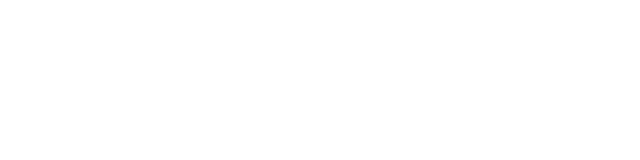
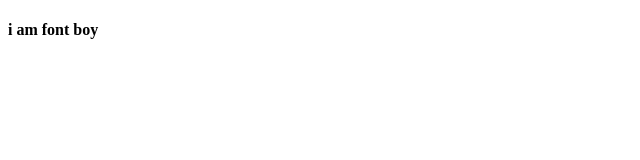
Before and after one commit to abdifitahabdulkadir/devoverflow, a Next.js app: page / in a window 1280 px wide. Shown: the top 160 px of the page, without its empty margins (0-640 px from the left). Built offline with nearby package versions, Linux system fonts and the light colour scheme.

Commit message:
fix: fix font variable in the layout

```diff
--- a/app/layout.tsx
+++ b/app/layout.tsx
@@ -1,7 +1,7 @@
 import { ClerkProvider } from "@clerk/nextjs";
 import React from "react";
 import { Metadata } from "next";
-import { inter } from "@/lib/font";
+import { inter, spaceGrok } from "@/lib/font";
 
 export const metadata: Metadata = {
   title: "DevFlow",
@@ -25,7 +25,10 @@
       }}
     >
       <html lang="en">
-        <body className={`${inter.className}`}>{children}</body>
+        <body className={`${inter.variable} ${spaceGrok.variable}`}>
+          {children}
+          <h4 className="h1-bold font-spaceGrotesk">i am font boy</h4>
+        </body>
       </html>
     </ClerkProvider>
   );
--- a/lib/font.ts
+++ b/lib/font.ts
@@ -4,9 +4,11 @@
 export const inter = Inter({
   subsets: ["latin"],
   weight: ["100", "200", "300", "400", "500", "600", "700", "800", "900"],
+  variable: "--inter-font",
 });
 
 export const spaceGrok = Space_Grotesk({
   subsets: ["latin"],
   weight: ["300", "400", "500", "600", "700"],
+  variable: "--font-spaceGrotesk",
 });
```
